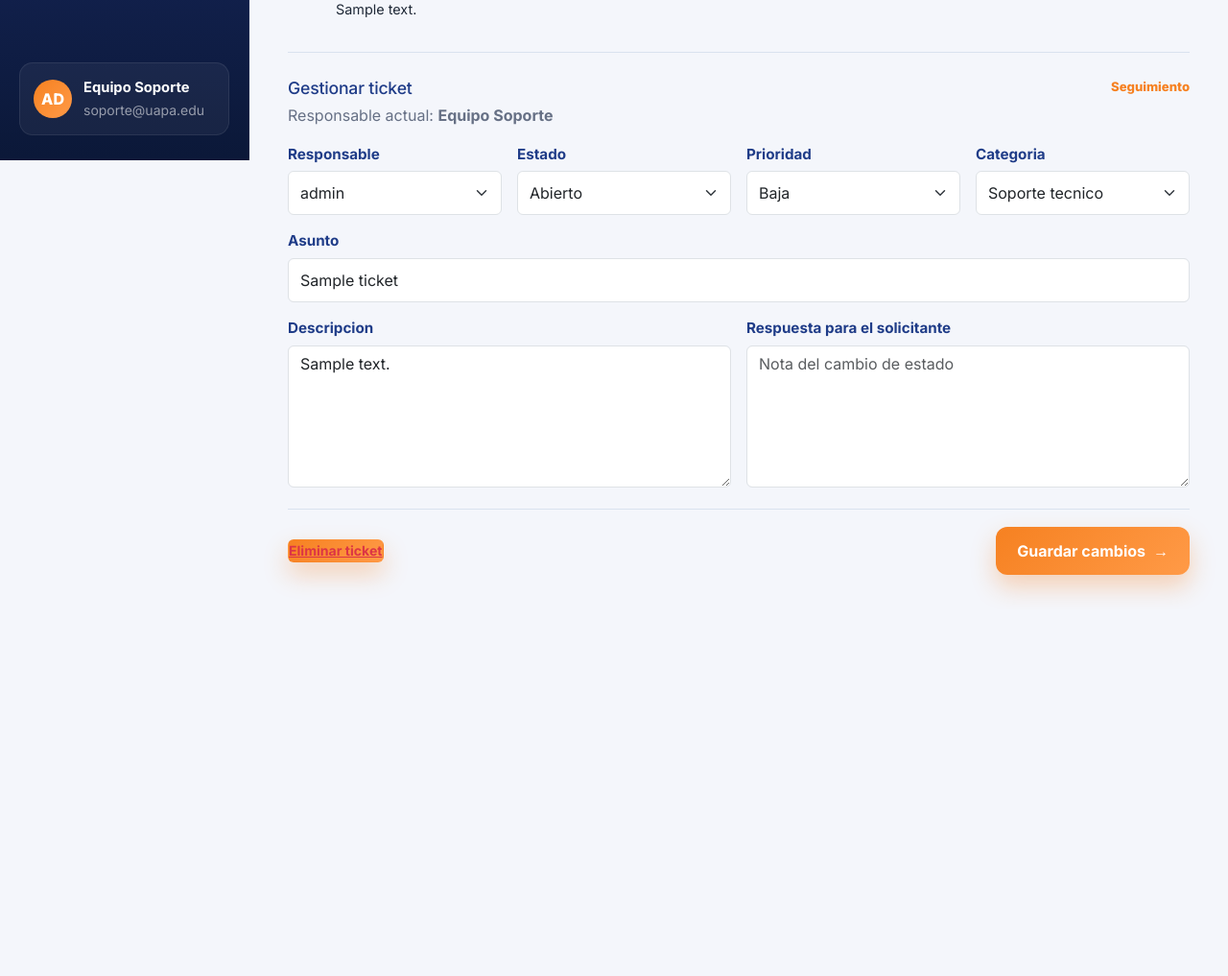
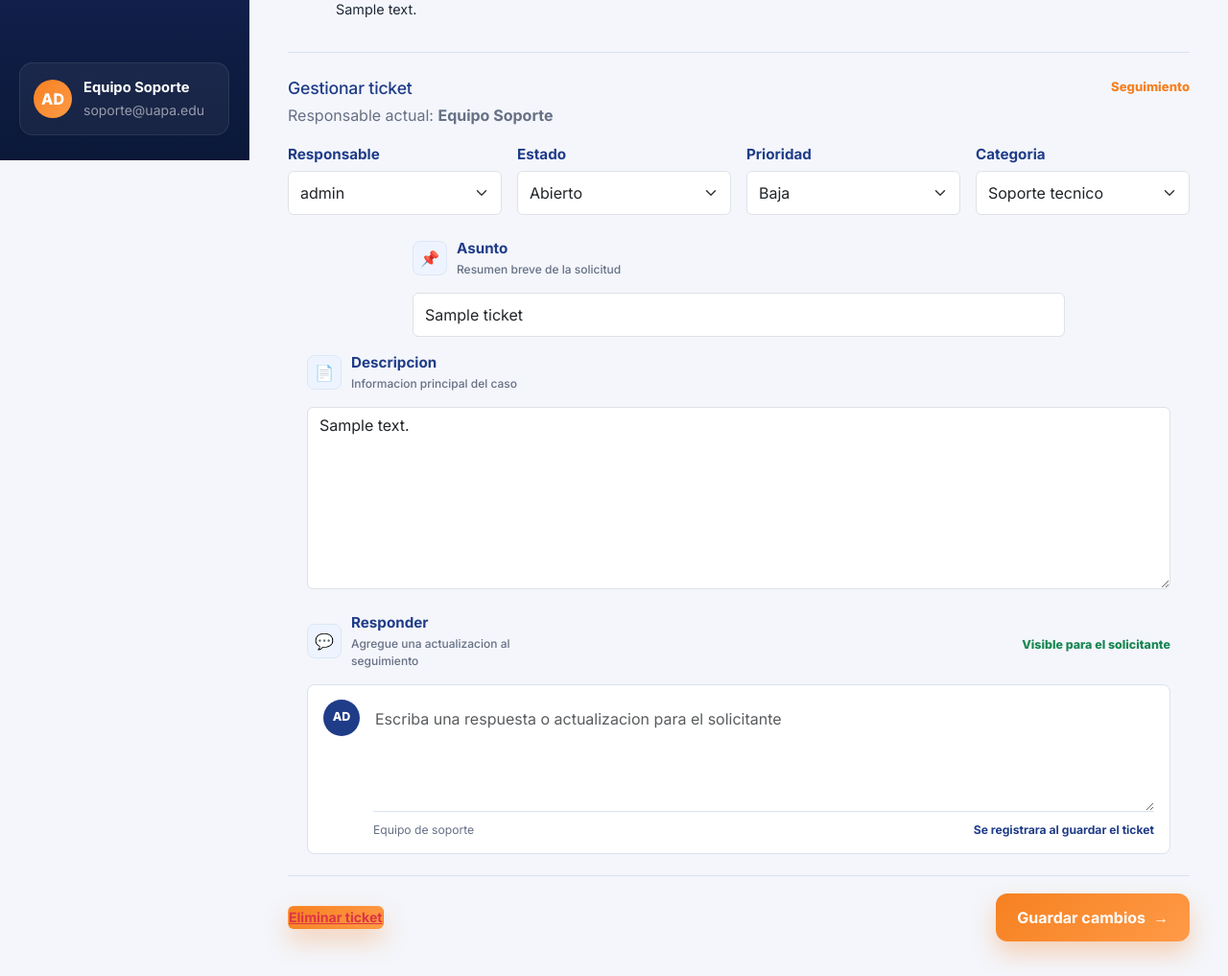
Before and after one commit to cruzayala/GestionTicketUAPA, a Django app: page /tickets/000/ in a window 1280 px wide. Shown: the part 633-1650 px from the top of the page at 96% size. Before the commit the page ends 1256 px from the top, so only its background shows below. Run offline with Django 5.2, Linux system fonts and the light colour scheme; a user stored in the database is signed in; data comes from the database, SQL or seed files in the repository; tables that the repository leaves empty hold one stand-in row (values such as "Sample post").

Commit message:
style: mejorar formulario de seguimiento

```diff
--- a/css/styles.css
+++ b/css/styles.css
@@ -1739,22 +1739,149 @@ footer p {
     margin: 0;
 }
 
-.ticket-management-half {
-    grid-column: span 2;
-}
-
 .ticket-management-full {
     grid-column: 1 / -1;
 }
 
 .ticket-management-grid textarea {
-    min-height: 148px;
     resize: vertical;
 }
 
 .ticket-management-grid input,
 .ticket-management-grid select {
     min-height: 46px;
+}
+
+.ticket-management-subject,
+.ticket-management-description,
+.ticket-response-composer {
+    grid-column: 1 / -1;
+    justify-self: center;
+    width: 100%;
+}
+
+.ticket-management-subject {
+    margin-top: 8px !important;
+    max-width: 680px;
+}
+
+.ticket-management-description,
+.ticket-response-composer {
+    max-width: 900px;
+}
+
+.ticket-management-description textarea {
+    min-height: 190px;
+}
+
+.ticket-field-heading {
+    align-items: center;
+    color: var(--azul);
+    display: flex;
+    gap: 10px;
+    margin-bottom: 9px;
+}
+
+.ticket-field-heading > span:last-child {
+    display: grid;
+    gap: 1px;
+}
+
+.ticket-field-heading small {
+    color: var(--gris);
+    font-size: 0.75rem;
+    font-weight: 500;
+}
+
+.ticket-field-icon {
+    align-items: center;
+    background: #eef4ff;
+    border: 1px solid #dbe7f7;
+    border-radius: 8px;
+    display: inline-flex;
+    flex: 0 0 36px;
+    font-size: 1rem;
+    height: 36px;
+    justify-content: center;
+}
+
+.ticket-response-composer {
+    margin-top: 8px !important;
+}
+
+.ticket-response-heading {
+    align-items: center;
+    display: flex;
+    gap: 16px;
+    justify-content: space-between;
+}
+
+.ticket-response-visibility {
+    color: #198754;
+    font-size: 0.78rem;
+    font-weight: 800;
+}
+
+.ticket-response-box {
+    align-items: flex-start;
+    background: var(--blanco);
+    border: 1px solid var(--borde);
+    border-radius: 8px;
+    display: flex;
+    gap: 14px;
+    padding: 15px 16px;
+    transition: border-color 0.2s ease, box-shadow 0.2s ease;
+}
+
+.ticket-response-box:focus-within {
+    border-color: var(--naranja);
+    box-shadow: 0 0 0 3px rgba(246, 129, 33, 0.12);
+}
+
+.ticket-response-avatar {
+    align-items: center;
+    background: var(--azul);
+    border-radius: 50%;
+    color: var(--blanco);
+    display: inline-flex;
+    flex: 0 0 38px;
+    font-size: 0.78rem;
+    font-weight: 800;
+    height: 38px;
+    justify-content: center;
+}
+
+.ticket-response-input {
+    flex: 1;
+    min-width: 0;
+}
+
+.ticket-response-input textarea {
+    border: 0;
+    box-shadow: none;
+    min-height: 112px;
+    padding: 8px 2px 12px;
+}
+
+.ticket-response-input textarea:focus {
+    border: 0;
+    box-shadow: none;
+    outline: 0;
+}
+
+.ticket-response-meta {
+    align-items: center;
+    border-top: 1px solid var(--borde);
+    color: var(--gris);
+    display: flex;
+    font-size: 0.76rem;
+    gap: 12px;
+    justify-content: space-between;
+    padding-top: 10px;
+}
+
+.ticket-response-meta strong {
+    color: var(--azul);
 }
 
 .ticket-management-actions {
@@ -2838,9 +2965,19 @@ footer p {
         grid-template-columns: 1fr;
     }
 
-    .ticket-management-half,
     .ticket-management-full {
         grid-column: auto;
+    }
+
+    .ticket-response-heading,
+    .ticket-response-meta {
+        align-items: flex-start;
+        flex-direction: column;
+        gap: 6px;
+    }
+
+    .ticket-response-box {
+        padding: 14px;
     }
 
     .ticket-management-actions .boton-principal {
--- a/templates/tickets/ticket_manage.html
+++ b/templates/tickets/ticket_manage.html
@@ -104,17 +104,38 @@
                             <label for="id_category">Categoria</label>
                             {{ form.category }}
                         </div>
-                        <div class="campo ticket-management-full">
-                            <label for="id_subject">Asunto</label>
+                        <div class="campo ticket-management-subject">
+                            <label for="id_subject" class="ticket-field-heading">
+                                <span class="ticket-field-icon">&#128204;</span>
+                                <span>Asunto<small>Resumen breve de la solicitud</small></span>
+                            </label>
                             {{ form.subject }}
                         </div>
-                        <div class="campo ticket-management-half">
-                            <label for="id_description">Descripcion</label>
+                        <div class="campo ticket-management-description">
+                            <label for="id_description" class="ticket-field-heading">
+                                <span class="ticket-field-icon">&#128196;</span>
+                                <span>Descripcion<small>Informacion principal del caso</small></span>
+                            </label>
                             {{ form.description }}
                         </div>
-                        <div class="campo ticket-management-half">
-                            <label for="id_note">Respuesta para el solicitante</label>
-                            {{ form.note }}
+                        <div class="campo ticket-response-composer">
+                            <div class="ticket-response-heading">
+                                <label for="id_note" class="ticket-field-heading">
+                                    <span class="ticket-field-icon">&#128172;</span>
+                                    <span>Responder<small>Agregue una actualizacion al seguimiento</small></span>
+                                </label>
+                                <span class="ticket-response-visibility">Visible para el solicitante</span>
+                            </div>
+                            <div class="ticket-response-box">
+                                <span class="ticket-response-avatar">{{ request.user.username|slice:":2"|upper }}</span>
+                                <div class="ticket-response-input">
+                                    {{ form.note }}
+                                    <div class="ticket-response-meta">
+                                        <span>Equipo de soporte</span>
+                                        <strong>Se registrara al guardar el ticket</strong>
+                                    </div>
+                                </div>
+                            </div>
                         </div>
                     </div>
                 </form>
--- a/tickets/forms.py
+++ b/tickets/forms.py
@@ -43,7 +43,7 @@ class TicketUpdateForm(forms.Form):
     subject = forms.CharField(max_length=160, widget=forms.TextInput(attrs={"class": "form-control"}))
     description = forms.CharField(widget=forms.Textarea(attrs={"rows": 5, "class": "form-control"}))
     status = forms.ChoiceField(choices=STATUS_CHOICES, widget=forms.Select(attrs={"class": "form-select"}))
-    note = forms.CharField(required=False, widget=forms.Textarea(attrs={"rows": 4, "placeholder": "Nota del cambio de estado", "class": "form-control"}))
+    note = forms.CharField(required=False, widget=forms.Textarea(attrs={"rows": 4, "placeholder": "Escriba una respuesta o actualizacion para el solicitante", "class": "form-control"}))
 
     def __init__(self, *args, staff_users=None, **kwargs):
         super().__init__(*args, **kwargs)
```
